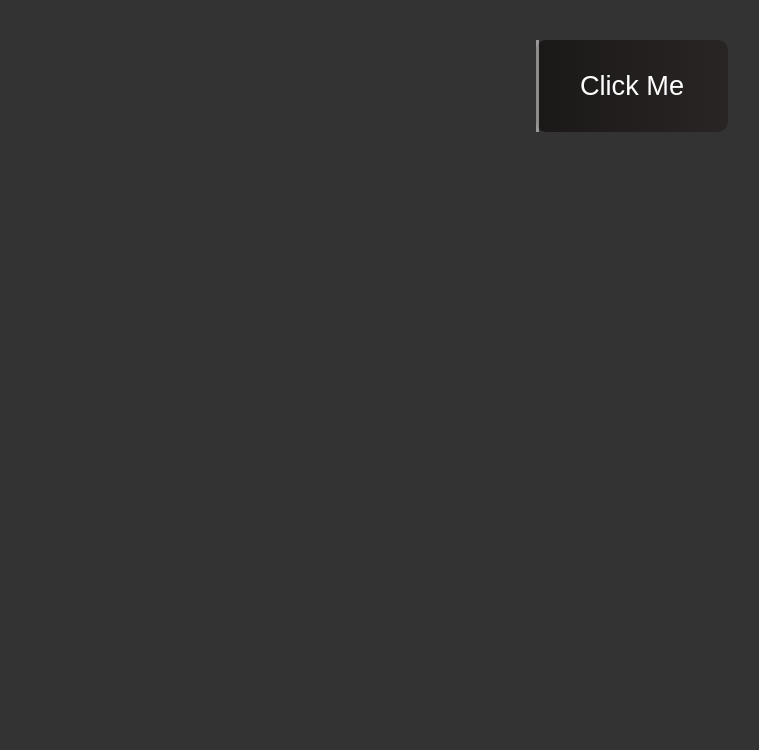
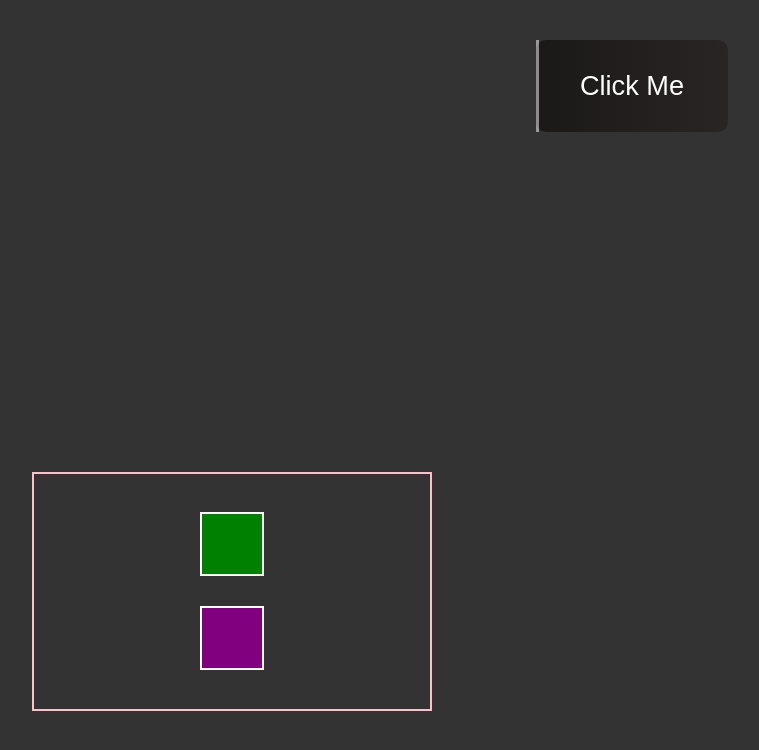
Before and after one commit to for-you-bbg/for-you-bbg.github.io, a plain HTML site: page index.html in a window 1280 px wide. Shown: the whole page, without its empty margins (8-767 px from the left). Drawn offline with nearby package versions, Linux system fonts and the light colour scheme.

Commit message:
Add gsap

```diff
--- a/index.html
+++ b/index.html
@@ -17,10 +17,14 @@
         Click Me
       </button>
     </div>
+    <div class="container">
+      <div class="box green"></div>
+      <div class="box purple"></div>
+    </div>
     <p class="lyrics"></p>
     <script src="https://cdn.jsdelivr.net/npm/gsap@3.15/dist/gsap.min.js"></script>
 
     <!--Link Javascript-->
-    <script src="script.js"></script>
+    <script type="module" src="script.js"></script>
   </body>
 </html>
```
